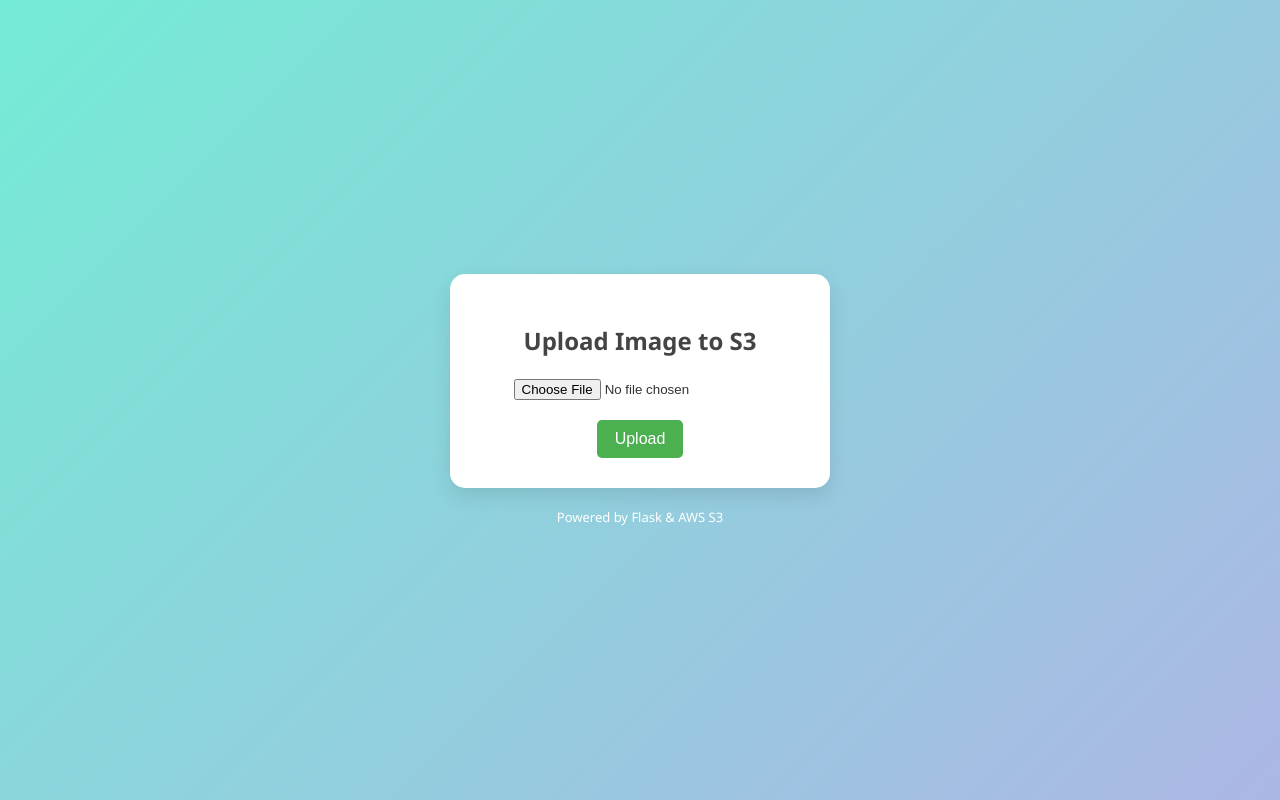
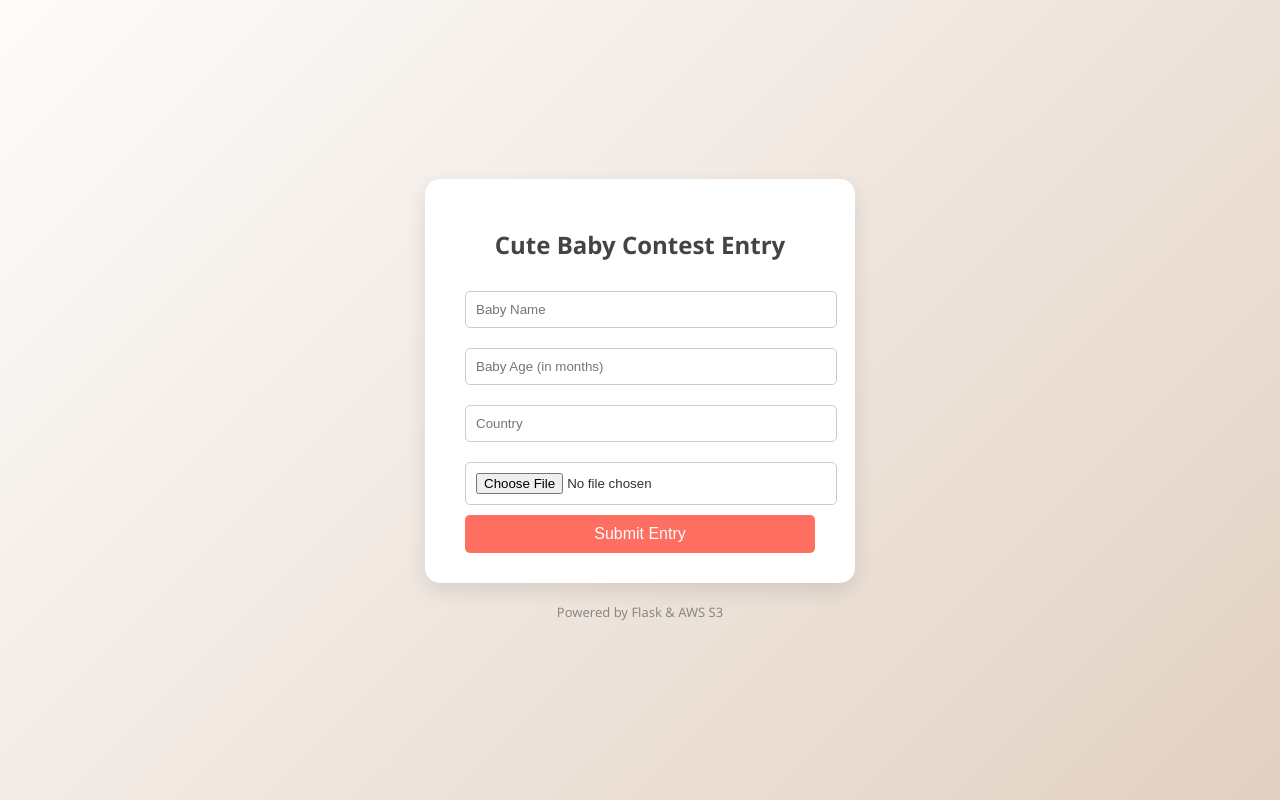
Before and after one commit to adeepthinarayan/python_ec2_s3, a Flask app: page / in a window 1280 px wide. Run offline with Flask 3, Linux system fonts and the light colour scheme.

Commit message:
Added all files

```diff
--- a/app.py
+++ b/app.py
@@ -1,4 +1,4 @@
-from flask import Flask, render_template, request, redirect
+from flask import Flask, render_template, request
 import boto3
 import os
 from werkzeug.utils import secure_filename
@@ -6,9 +6,9 @@ from werkzeug.utils import secure_filename
 app = Flask(__name__)
 app.config['UPLOAD_FOLDER'] = '/tmp'
 
-# Set your S3 details
+# S3 details
 S3_BUCKET = 'my-image-upload-bucket'
-s3 = boto3.client('s3')
+s3 = boto3.client('s3', region_name='us-east-1')  # specify your region
 
 @app.route('/')
 def upload_form():
@@ -16,23 +16,26 @@ def upload_form():
 
 @app.route('/', methods=['POST'])
 def upload_image():
-    if 'file' not in request.files:
-        return 'No file part'
+    baby_name = request.form.get('baby_name')
+    baby_age = request.form.get('baby_age')
+    baby_country = request.form.get('baby_country')
 
-    file = request.files['file']
+    file = request.files.get('file')
+    if not file or file.filename == '':
+        return 'No file selected'
 
-    if file.filename == '':
-        return 'No selected file'
+    filename = secure_filename(file.filename)
+    filepath = os.path.join(app.config['UPLOAD_FOLDER'], filename)
+    file.save(filepath)
 
-    if file:
-        filename = secure_filename(file.filename)
-        filepath = os.path.join(app.config['UPLOAD_FOLDER'], filename)
-        file.save(filepath)
+    # Optional: make filename unique by prepending baby name or timestamp
+    s3_key = f"{baby_name}_{filename}"
+    s3.upload_file(filepath, S3_BUCKET, s3_key)
 
-        s3.upload_file(filepath, S3_BUCKET, filename)
-        return f'Image uploaded successfully to S3 bucket: {S3_BUCKET}/{filename}'
+    # You can print form details for now (will save to RDS later)
+    print(f"Received: {baby_name}, {baby_age}, {baby_country}, image: {s3_key}")
 
-    return 'File upload failed'
+    return f'Baby {baby_name}\'s image uploaded successfully to S3 bucket: {S3_BUCKET}/{s3_key}'
 
 if __name__ == '__main__':
     app.run(host='0.0.0.0', port=5000)
--- a/templates/upload.html
+++ b/templates/upload.html
@@ -2,11 +2,11 @@
 <html lang="en">
   <head>
     <meta charset="UTF-8" />
-    <title>Upload Image to S3</title>
+    <title>Cute Baby Contest</title>
     <style>
       body {
         font-family: "Segoe UI", Tahoma, Geneva, Verdana, sans-serif;
-        background: linear-gradient(135deg, #74ebd5, #acb6e5);
+        background: linear-gradient(135deg, #fdfcfb, #e2d1c3);
         display: flex;
         flex-direction: column;
         align-items: center;
@@ -22,7 +22,7 @@
         border-radius: 15px;
         box-shadow: 0 8px 20px rgba(0, 0, 0, 0.1);
         text-align: center;
-        width: 300px;
+        width: 350px;
       }
 
       h2 {
@@ -30,40 +30,54 @@
         color: #444;
       }
 
+      input[type="text"],
+      input[type="number"],
       input[type="file"] {
-        margin-bottom: 20px;
+        width: 100%;
+        padding: 10px;
+        margin: 10px 0;
+        border-radius: 5px;
+        border: 1px solid #ccc;
       }
 
       input[type="submit"] {
-        background-color: #4caf50;
+        background-color: #ff6f61;
         color: white;
         padding: 10px 18px;
         border: none;
         border-radius: 5px;
         cursor: pointer;
         font-size: 16px;
+        width: 100%;
       }
 
       input[type="submit"]:hover {
-        background-color: #45a049;
+        background-color: #ff5a4c;
       }
 
       .footer {
         margin-top: 20px;
         font-size: 13px;
-        color: #fff;
+        color: #888;
       }
     </style>
   </head>
   <body>
     <div class="container">
-      <h2>Upload Image to S3</h2>
+      <h2>Cute Baby Contest Entry</h2>
       <form method="POST" enctype="multipart/form-data">
-        <input type="file" name="file" required /><br />
-        <input type="submit" value="Upload" />
+        <input type="text" name="baby_name" placeholder="Baby Name" required />
+        <input
+          type="number"
+          name="baby_age"
+          placeholder="Baby Age (in months)"
+          required
+        />
+        <input type="text" name="baby_country" placeholder="Country" required />
+        <input type="file" name="file" required />
+        <input type="submit" value="Submit Entry" />
       </form>
     </div>
-
     <div class="footer">Powered by Flask & AWS S3</div>
   </body>
 </html>
```
